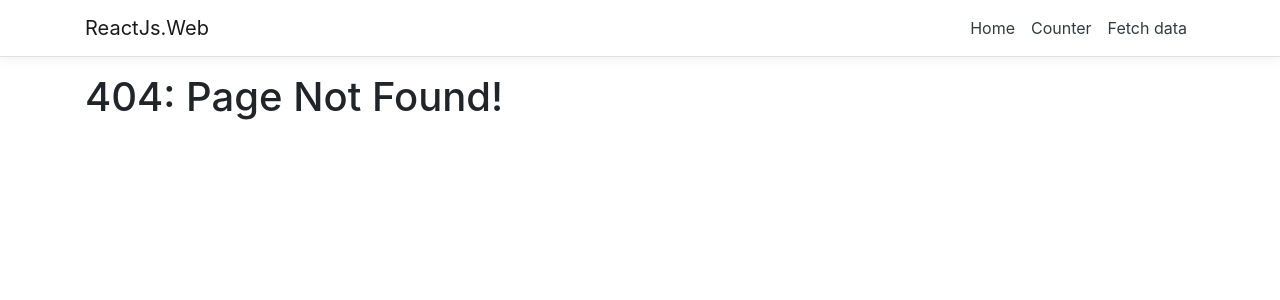
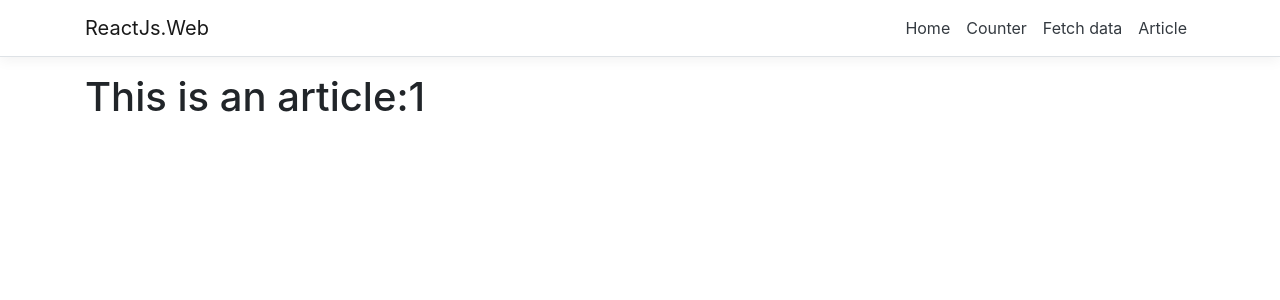
Before and after one commit to rodiojp/.Net_Core, a React (Create React App) app in the folder ReactJs/ReactJs.Web/ClientApp/: page /article/1 in a window 1280 px wide. Before the commit this address had no page. Shown: the top 300 px of the page. Built offline with nearby package versions, Linux system fonts and the light colour scheme.

Commit message:
Reading Route parameter in the Article Component

```diff
--- a/ReactJs/ReactJs.Web/ClientApp/src/App.js
+++ b/ReactJs/ReactJs.Web/ClientApp/src/App.js
@@ -1,10 +1,11 @@
 import React, { Component } from 'react';
-import { BrowserRouter as Router, Route, Switch} from 'react-router-dom';
+import { BrowserRouter as Router, Route, Switch } from 'react-router-dom';
 import { Layout } from './components/Layout';
 import { Home } from './components/Home';
 import { FetchData } from './components/FetchData';
 import { Counter } from './components/Counter';
 import { NotFoundPage } from './components/NotFoundPage';
+import { Article } from './components/Article';
 
 import './custom.css'
 
@@ -17,6 +18,7 @@ export default class App extends Component {
                 <Layout>
                     <Switch>
                         <Route path='/' component={Home} exact />
+                        <Route path='/article/:name' component={Article} />
                         <Route path='/counter' component={Counter} />
                         <Route path='/fetch-data' component={FetchData} />
                         <Route component={NotFoundPage} />
--- /dev/null
+++ b/ReactJs/ReactJs.Web/ClientApp/src/components/Article.js
@@ -0,0 +1,14 @@
+import React, { Component } from 'react';
+export class Article extends Component {
+    static displayName = Article.name;
+
+    render() {
+        const { match, location, history } = this.props;
+        console.log(match, location, history)
+        return (
+            <>
+                <h1>This is an article:{match.params.name}</h1>
+            </>
+        );
+    }
+}
--- a/ReactJs/ReactJs.Web/ClientApp/src/components/NavMenu.js
+++ b/ReactJs/ReactJs.Web/ClientApp/src/components/NavMenu.js
@@ -39,6 +39,9 @@ export class NavMenu extends Component {
                                 <NavItem>
                                     <NavLink tag={Link} className="text-dark" to="/fetch-data">Fetch data</NavLink>
                                 </NavItem>
+                                <NavItem>
+                                    <NavLink tag={Link} className="text-dark" to="/article">Article</NavLink>
+                                </NavItem>
                             </ul>
                         </Collapse>
                     </Container>
```
Also changed, not shown: ReactJs/ReactJs.Web/ClientApp/src/components/ArticlesList.js (added, +13 -0 lines), 1 other file (tests, documents, lock files or other folders).
